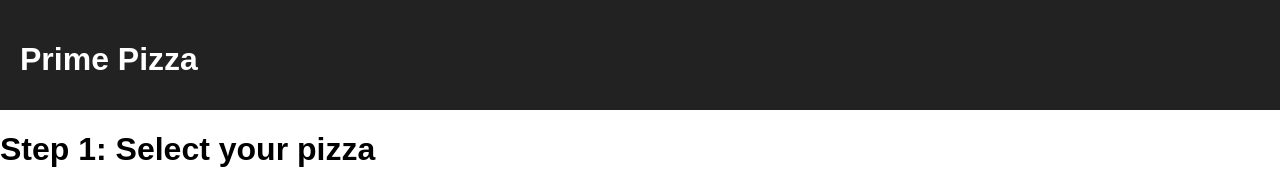
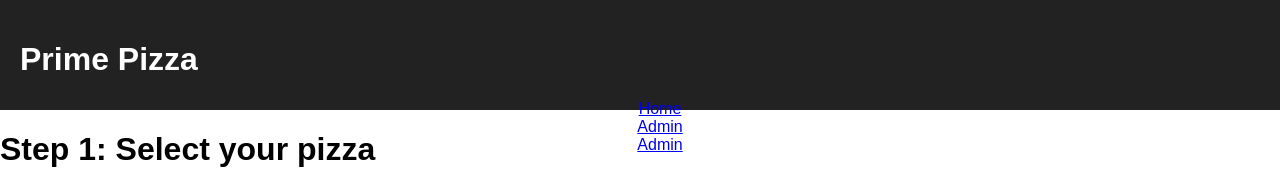
Before and after one commit to MileyLuna/gp-redux-pizza-parlor, a React (Create React App) app: page / in a window 1280 px wide. Shown: the top 188 px of the page. Built offline with nearby package versions, Linux system fonts and the light colour scheme.

Commit message:
add links

```diff
--- a/src/components/App/App.jsx
+++ b/src/components/App/App.jsx
@@ -1,38 +1,41 @@
 import React from 'react';
 import axios from 'axios';
-import { HashRouter as Router, Route, Link } from "react-router-dom";
+import { HashRouter as Router, Route, Link } from 'react-router-dom';
 import Admin from '../Admin/Admin';
 import './App.css';
 import CreateOrder from '../CreateOrder/CreateOrder';
 
-
 import Checkout from '../Checkout/Checkout';
-
 
 function App() {
 	return (
-    <Router >
+		<Router>
 			<div className='App'>
 				<header className='App-header'>
 					<h1 className='App-title'>Prime Pizza</h1>
 					<ul>
 						<li>
-          {/* <Link to='/Admin'>Admin</Link> */}
+							<Link to='/'>Home</Link>
+						</li>
+						<li>
+							<Link to='/admin'>Admin</Link>
+						</li>
+						<li>
+							<Link to='/checkout'>Admin</Link>
 						</li>
 					</ul>
 				</header>
-      <Route path="/" exact>
+				<Route path='/' exact>
 					<CreateOrder />
 				</Route>
-      <Route path="/checkout" exact>
+				<Route path='/checkout' exact>
 					<Checkout />
 				</Route>
-      <Route path="/admin" exact>
+				<Route path='/admin' exact>
 					<Admin />
 				</Route>
 			</div>
 		</Router>
-
 	);
 }
 
```
Lines whose indentation alone changed are shown as unchanged.
